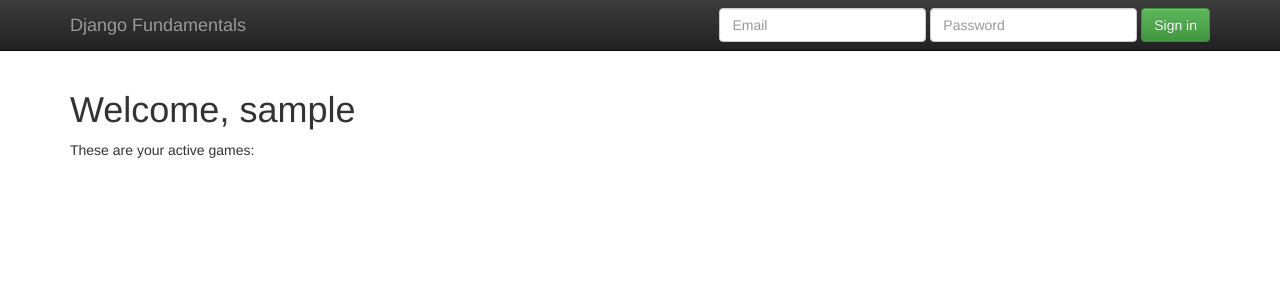
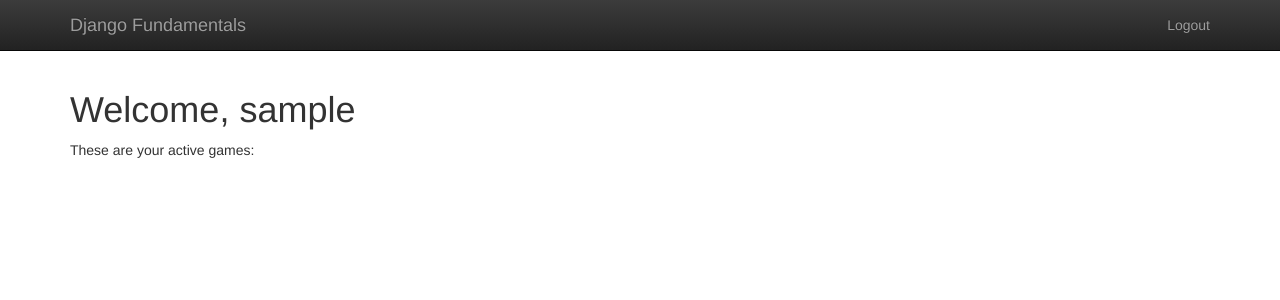
Before and after one commit to pitmod/tictactoe, a Django app: page /player/home in a window 1280 px wide. Shown: the top 300 px of the page. Run offline with Django 3.2, Linux system fonts and the light colour scheme; the visitor is signed in with stand-in values (Sample User, id 1); data that the repository does not hold is empty; some libraries are stand-ins or nearby versions.

Commit message:
Up to module 8

```diff
--- a/player/urls.py
+++ b/player/urls.py
@@ -1,6 +1,14 @@
 from django.conf.urls import url
+from django.contrib.auth.views import LoginView, LogoutView
+
 from .views import home
 
 urlpatterns = [
-    url(r'home$', home, name="player_home")
+    url(r'home$', home, name="player_home"),
+    url(r'login$',
+        LoginView.as_view(template_name="player/login_form.html"),
+        name="player_login"),
+    url(r'logout$',
+        LogoutView.as_view(),
+        name="player_logout"),
 ]
--- a/player/views.py
+++ b/player/views.py
@@ -1,7 +1,9 @@
 from django.shortcuts import render
+from django.contrib.auth.decorators import login_required
+
 from gameplay.models import Game
 
-
+@login_required
 def home(request):
     my_games = Game.objects.games_for_user(request.user)
     active_games = my_games.active()
--- a/templates/base.html
+++ b/templates/base.html
@@ -24,25 +24,16 @@
     <nav class="navbar navbar-inverse navbar-fixed-top" role="navigation">
       <div class="container">
         <div class="navbar-header">
-          <button type="button" class="navbar-toggle collapsed" data-toggle="collapse" data-target="#navbar" aria-expanded="false" aria-controls="navbar">
-            <span class="sr-only">Toggle navigation</span>
-            <span class="icon-bar"></span>
-            <span class="icon-bar"></span>
-            <span class="icon-bar"></span>
-          </button>
           <a class="navbar-brand" href="/">Django Fundamentals</a>
         </div>
-        <div id="navbar" class="navbar-collapse collapse">
-          <form class="navbar-form navbar-right" role="form">
-            <div class="form-group">
-              <input type="text" placeholder="Email" class="form-control">
-            </div>
-            <div class="form-group">
-              <input type="password" placeholder="Password" class="form-control">
-            </div>
-            <button type="submit" class="btn btn-success">Sign in</button>
-          </form>
-        </div><!--/.navbar-collapse -->
+        <ul class="nav navbar-nav navbar-right">
+            {% if user.is_authenticated %}
+                <li><a href="{% url 'player_logout' %}">Logout</a></li>
+            {% else %}
+                <li><a href="{% url 'player_login' %}">Login</a></li>
+            {% endif %}
+        </ul>
+
       </div>
     </nav>
 
--- a/tictactoe/settings.py
+++ b/tictactoe/settings.py
@@ -121,3 +121,7 @@ USE_TZ = True
 
 STATIC_URL = '/static/'
 STATICFILES_DIRS = [ os.path.join(BASE_DIR, "static")]
+
+LOGIN_REDIRECT_URL = "player_home"
+LOGOUT_REDIRECT_URL = "tictactoe_welcome"
+LOGIN_URL = "player_login"
--- a/tictactoe/urls.py
+++ b/tictactoe/urls.py
@@ -21,5 +21,5 @@ from .views import welcome
 urlpatterns = [
     path('admin/', admin.site.urls),
     url(r'^player/', include('player.urls')),
-    url(r'^$',welcome),
+    url(r'^$',welcome, name="tictactoe_welcome"),
 ]
```
Also changed, not shown: templates/player/login_form.html (added, +20 -0 lines).
